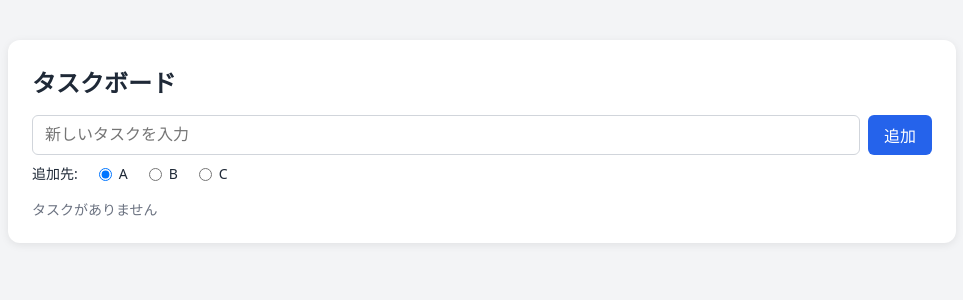
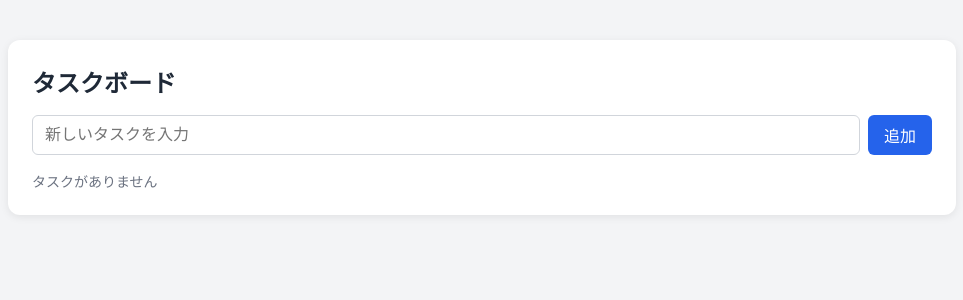
Before and after one commit to hohongu/task-board, a React (Vite) app: page / in a window 1280 px wide. Shown: the top 300 px of the page, without its empty margins (158-1121 px from the left). Built offline with nearby package versions, Linux system fonts and the light colour scheme.

Commit message:
Remove column radio buttons and labels; add new tasks to column A
Co-Authored-By: Claude Sonnet 5.5 <noreply@anthropic.com>

```diff
--- a/src/App.css
+++ b/src/App.css
@@ -21,36 +21,15 @@ h1 {
 
 .add-form {
   display: flex;
-  flex-direction: column;
   gap: 8px;
 }
 
-.add-row {
-  display: flex;
-  gap: 8px;
-}
-
-.add-row input {
+.add-form input {
   flex: 1;
   padding: 8px 12px;
   border: 1px solid #d1d5db;
   border-radius: 6px;
   font-size: 16px;
-}
-
-/* 追加先（A / B / C）のラジオボタン */
-.column-select {
-  display: flex;
-  align-items: center;
-  gap: 16px;
-  font-size: 14px;
-}
-
-.column-select label {
-  display: flex;
-  align-items: center;
-  gap: 4px;
-  cursor: pointer;
 }
 
 .add-form button {
@@ -89,14 +68,8 @@ h1 {
   background: #f9fafb;
 }
 
-.column h2 {
+.task-list {
   margin: 0;
-  font-size: 16px;
-  color: #6b7280;
-}
-
-.task-list {
-  margin: 8px 0 0;
   padding: 0;
   list-style: none;
 }
--- a/src/App.jsx
+++ b/src/App.jsx
@@ -41,7 +41,6 @@ function App() {
     }
   }, [tasks]);
   const [title, setTitle] = useState("");
-  const [column, setColumn] = useState("A"); // 追加先の列
   const [dragId, setDragId] = useState(null); // ドラッグ中のタスクID
   const [overId, setOverId] = useState(null); // ドロップ先候補のタスクID
 
@@ -51,7 +50,7 @@ function App() {
     if (!text) return;
     setTasks([
       ...tasks,
-      { id: Date.now(), title: text, status: "normal", column },
+      { id: Date.now(), title: text, status: "normal", column: "A" }, // まずはAの列に追加する
     ]);
     setTitle("");
   };
@@ -107,7 +106,6 @@ function App() {
       <h1>タスクボード</h1>
 
       <form className="add-form" onSubmit={addTask}>
-        <div className="add-row">
         <input
           type="text"
           value={title}
@@ -115,22 +113,6 @@ function App() {
           placeholder="新しいタスクを入力"
         />
         <button type="submit">追加</button>
-        </div>
-        <div className="column-select" role="radiogroup" aria-label="追加先">
-          <span>追加先:</span>
-          {COLUMNS.map((col) => (
-            <label key={col}>
-              <input
-                type="radio"
-                name="column"
-                value={col}
-                checked={column === col}
-                onChange={() => setColumn(col)}
-              />
-              {col}
-            </label>
-          ))}
-        </div>
       </form>
 
       {tasks.length === 0 ? (
@@ -152,7 +134,6 @@ function App() {
                   endDrag();
                 }}
               >
-                <h2>{col}</h2>
                 <ul className="task-list">
                   {tasks
                     .filter((task) => task.column === col)
```
Also changed, not shown: 1 other file (tests, documents, lock files or other folders). Lines whose indentation alone changed are shown as unchanged.
